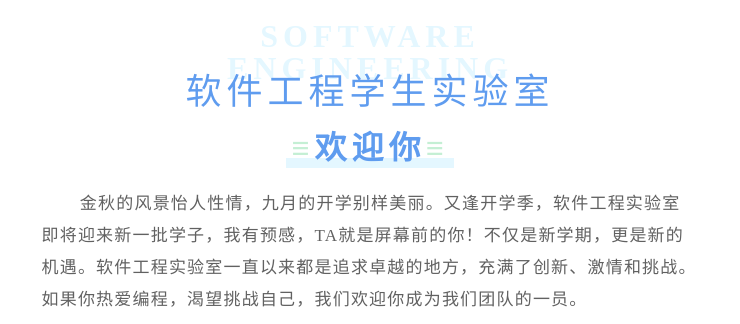
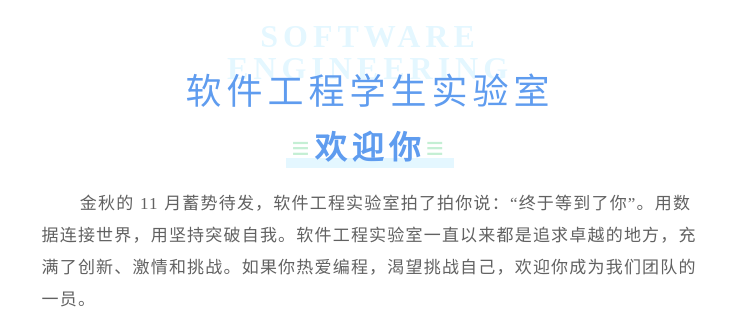
Before and after one commit to HNIE-SE-LAB/hr, a plain HTML site: page index.html in a window 1280 px wide. Shown: the top 324 px of the page, without its empty margins (270-1010 px from the left). Drawn offline with Linux system fonts and the light colour scheme; grey boxes are pictures that could not be loaded.

Commit message:
fix: update

```diff
--- a/index.html
+++ b/index.html
@@ -50,7 +50,7 @@
         </section>
         <section style="font-size: 14px; color: #5f9cef; text-align: center; letter-spacing: 1.2px; line-height: 1.9; padding-right: 10px; padding-left: 10px; box-sizing: border-box;" class="_135editor">
             <p style="text-align:left;" align="left">
-                &nbsp;&nbsp;&nbsp;&nbsp;&nbsp;&nbsp;<span style="color: rgba(62, 62, 62, 0.82);">&nbsp;<span style="font-size: 17px;">&nbsp;金秋的风景怡人性情，九月的开学别样美丽。又逢开学季，软件工程实验室即将迎来新一批学子，我有预感，TA就是屏幕前的你！不仅是新学期，更是新的机遇。软件工程实验室一直以来都是追求卓越的地方，充满了创新、激情和挑战。如果你热爱编程，渴望挑战自己，我们欢迎你成为我们团队的一员。</span></span>
+                &nbsp;&nbsp;&nbsp;&nbsp;&nbsp;&nbsp;<span style="color: rgba(62, 62, 62, 0.82);">&nbsp;<span style="font-size: 17px;">&nbsp;金秋的 11 月蓄势待发，软件工程实验室拍了拍你说：“终于等到了你”。用数据连接世界，用坚持突破自我。软件工程实验室一直以来都是追求卓越的地方，充满了创新、激情和挑战。如果你热爱编程，渴望挑战自己，欢迎你成为我们团队的一员。</span></span>
             </p>
         </section>
         <section style="text-align: right; margin: 10px 0% -60px; line-height: 0;" class="_135editor">
```
